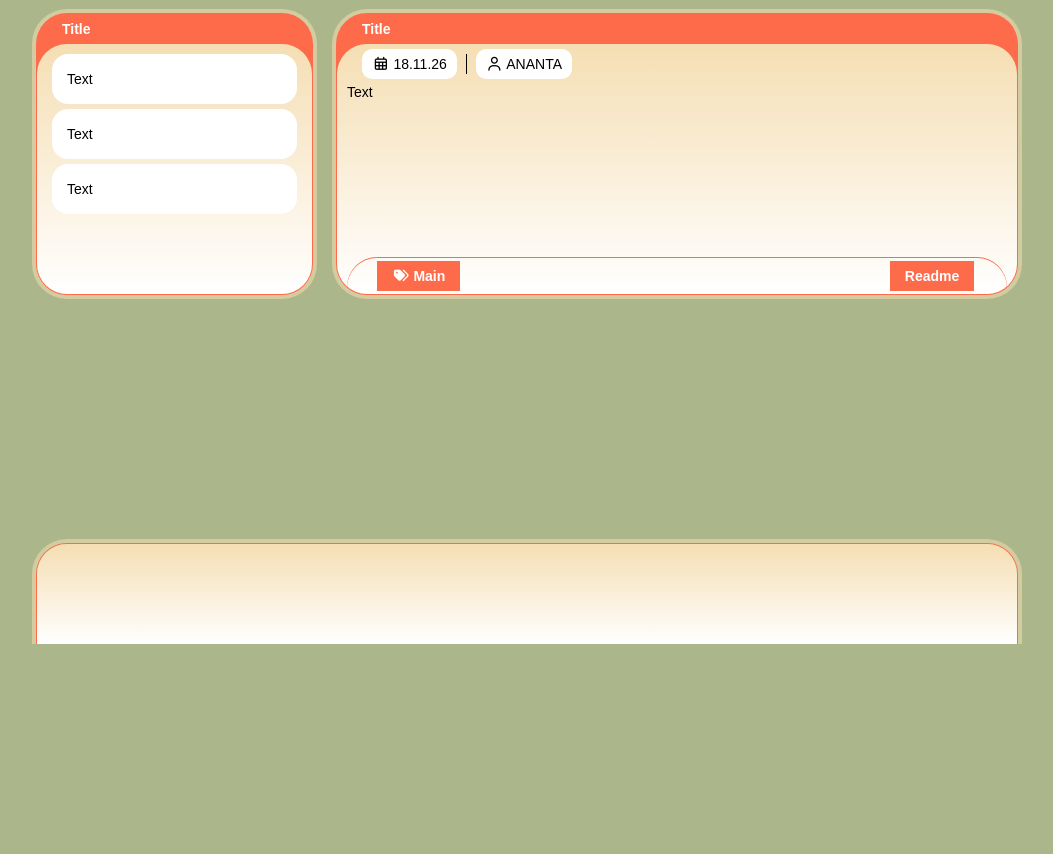
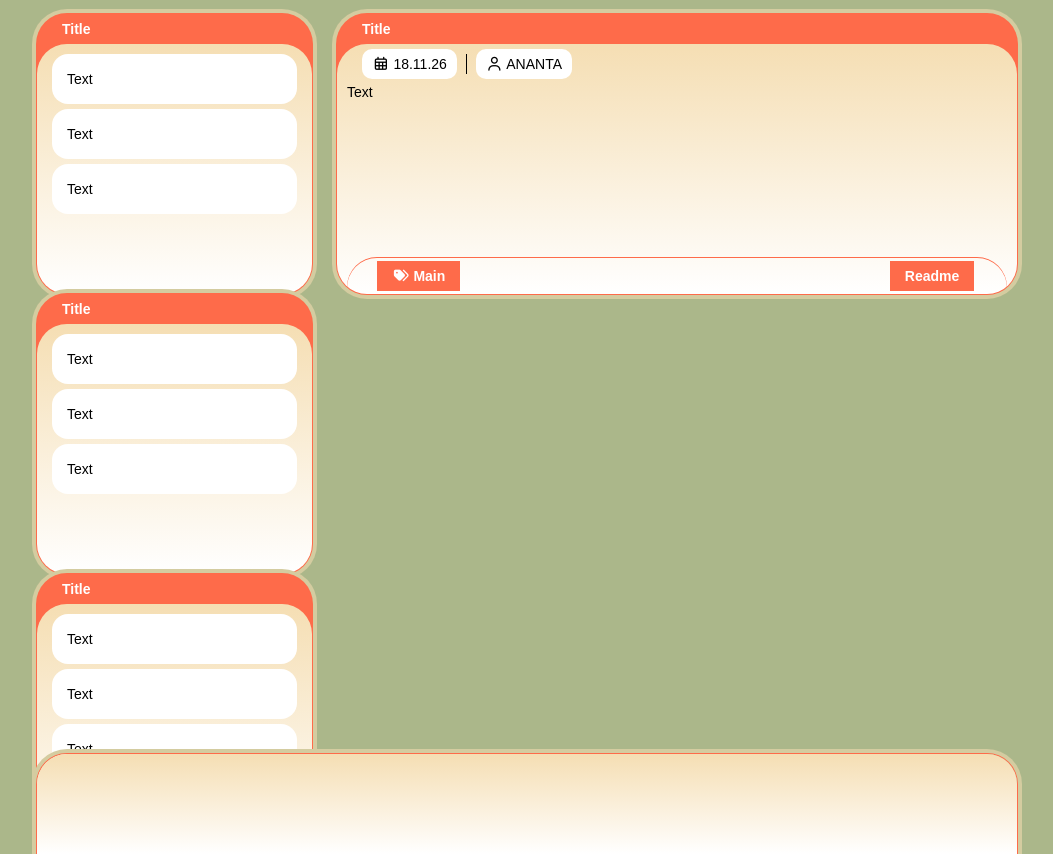
Before and after one commit to Jordancomm/Ananta-game, a plain HTML site: page index.html in a window 1280 px wide. Shown: the part 181-1035 px from the top of the page, without its empty margins (113-1166 px from the left). Before the commit the page ends 825 px from the top, so only its background shows below. Drawn offline with Linux system fonts and the light colour scheme.

Commit message:
Update index.html

```diff
--- a/index.html
+++ b/index.html
@@ -250,6 +250,28 @@
           </ul>
         </div>
       </div>
+
+      <div class='widgets' id='widgets-labels'>
+        <div class='widgets-title'>Title</div>
+        <div class='widgets-body'>
+          <ul>
+            <li>Text</li>
+            <li>Text</li>
+            <li>Text</li>
+          </ul>
+        </div>
+      </div>
+
+      <div class='widgets' id='widgets-labels'>
+        <div class='widgets-title'>Title</div>
+        <div class='widgets-body'>
+          <ul>
+            <li>Text</li>
+            <li>Text</li>
+            <li>Text</li>
+          </ul>
+        </div>
+      </div>
     </aside>
     <article>
       <section>
```
